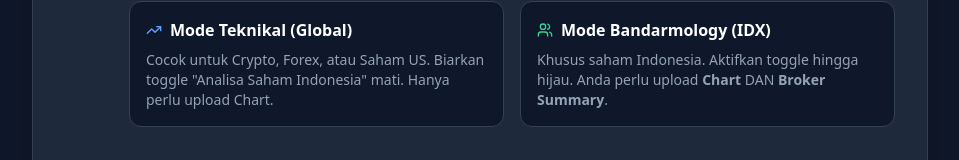
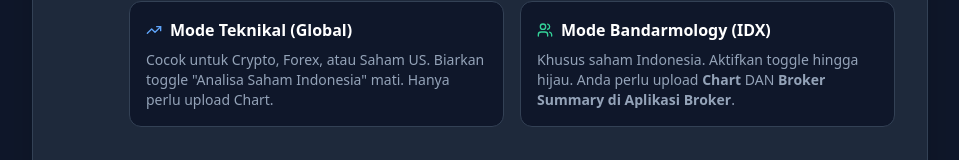
Before and after one commit to ramatazdi-dotcom/tradevision-ai, a React (Vite) app: page / in a window 1280 px wide. Both pictures are taken after a click on the button "Panduan". Shown: the part 467-627 px from the top of the page, without its empty margins (160-1119 px from the left). Built offline with nearby package versions, Linux system fonts and the light colour scheme.

Commit message:
Update fitur baru

```diff
--- a/src/App.jsx
+++ b/src/App.jsx
@@ -52,7 +52,7 @@ const UserGuide = ({ onBack }) => {
                   </div>
                   <div className="bg-slate-900 p-4 rounded-xl border border-slate-700">
                     <h3 className="font-bold text-white flex items-center gap-2 mb-2"><Users size={16} className="text-emerald-400"/> Mode Bandarmology (IDX)</h3>
-                    <p className="text-sm text-slate-400">Khusus saham Indonesia. Aktifkan toggle hingga hijau. Anda perlu upload <strong>Chart</strong> DAN <strong>Broker Summary</strong>.</p>
+                    <p className="text-sm text-slate-400">Khusus saham Indonesia. Aktifkan toggle hingga hijau. Anda perlu upload <strong>Chart</strong> DAN <strong>Broker Summary di Aplikasi Broker</strong>.</p>
                   </div>
                 </div>
               </div>
```
